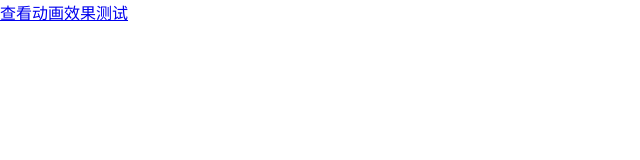
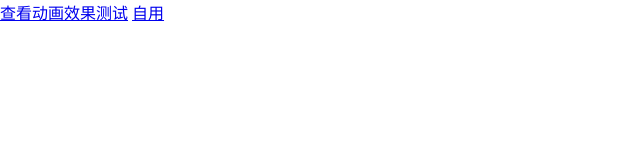
Before and after one commit to yintime/yintime.github.io, a plain HTML site: page index.html in a window 1280 px wide. Shown: the full height of the page, 0-640 px from the left. Drawn offline with Linux system fonts and the light colour scheme.

Commit message:
Update index.html

```diff
--- a/index.html
+++ b/index.html
@@ -13,5 +13,6 @@
 </head>
 <body>
 <a href="animationtest.html">查看动画效果测试</a>
+<a href="rongyi.html">自用</a>
 </body>
 </html>
```
